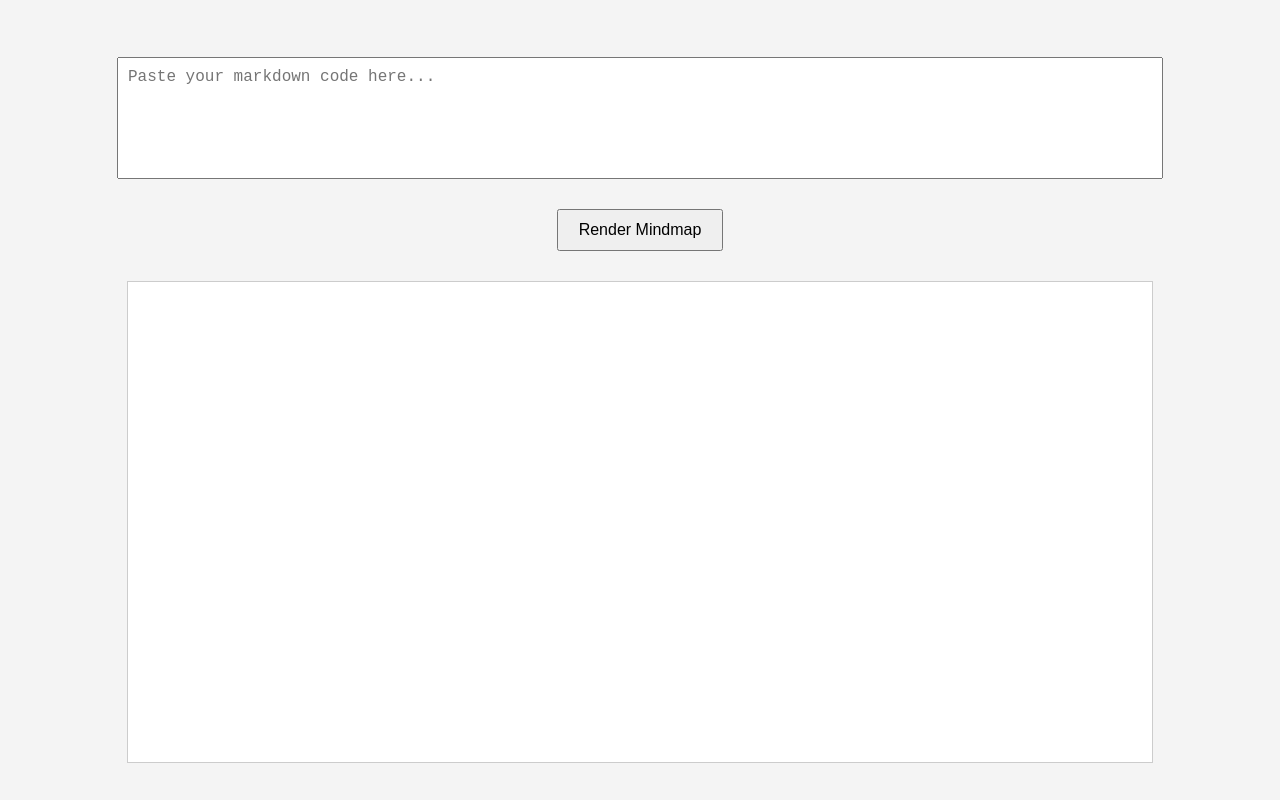
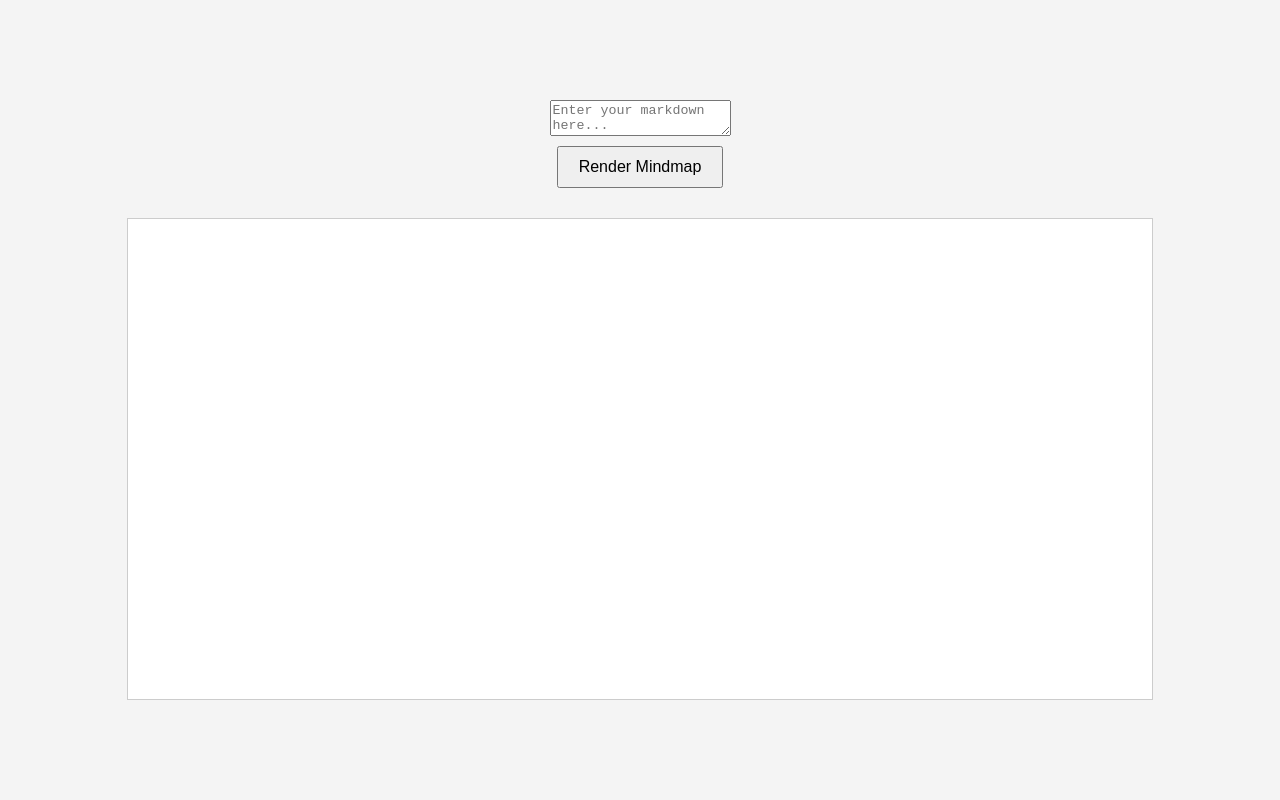
Before and after one commit to ddrrnt/3x3Map, a plain HTML site: page index.html in a window 1280 px wide. Drawn offline with nearby package versions, Linux system fonts and the light colour scheme.

Commit message:
4 Update index.html

```diff
--- a/index.html
+++ b/index.html
@@ -3,14 +3,13 @@
 <head>
     <meta charset="UTF-8">
     <meta name="viewport" content="width=device-width, initial-scale=1.0">
-    <title>Mindmap App</title>
+    <title>Mindmap App - Version 7</title>
     <link rel="stylesheet" href="styles.css">
 </head>
 <body>
-    <textarea id="markdown-input" placeholder="Paste your markdown code here..."></textarea>
+    <textarea id="input-area" placeholder="Enter your markdown here..."></textarea>
     <button id="render-button">Render Mindmap</button>
-    <div id="mindmap-container" class="render-box"></div>
-    <script src="https://cdn.jsdelivr.net/npm/marked/marked.min.js"></script>
+    <div id="mindmap-container"></div>
     <script src="script.js"></script>
 </body>
 </html>
```
